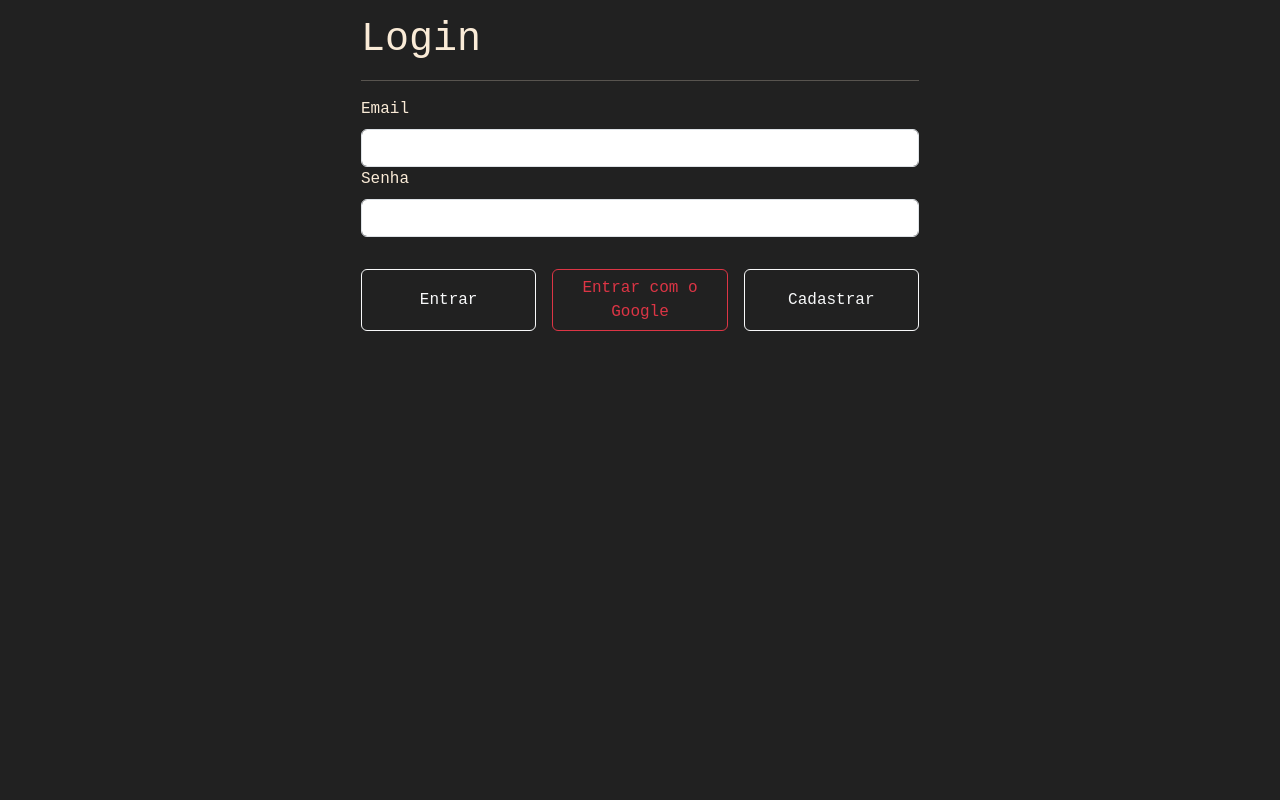
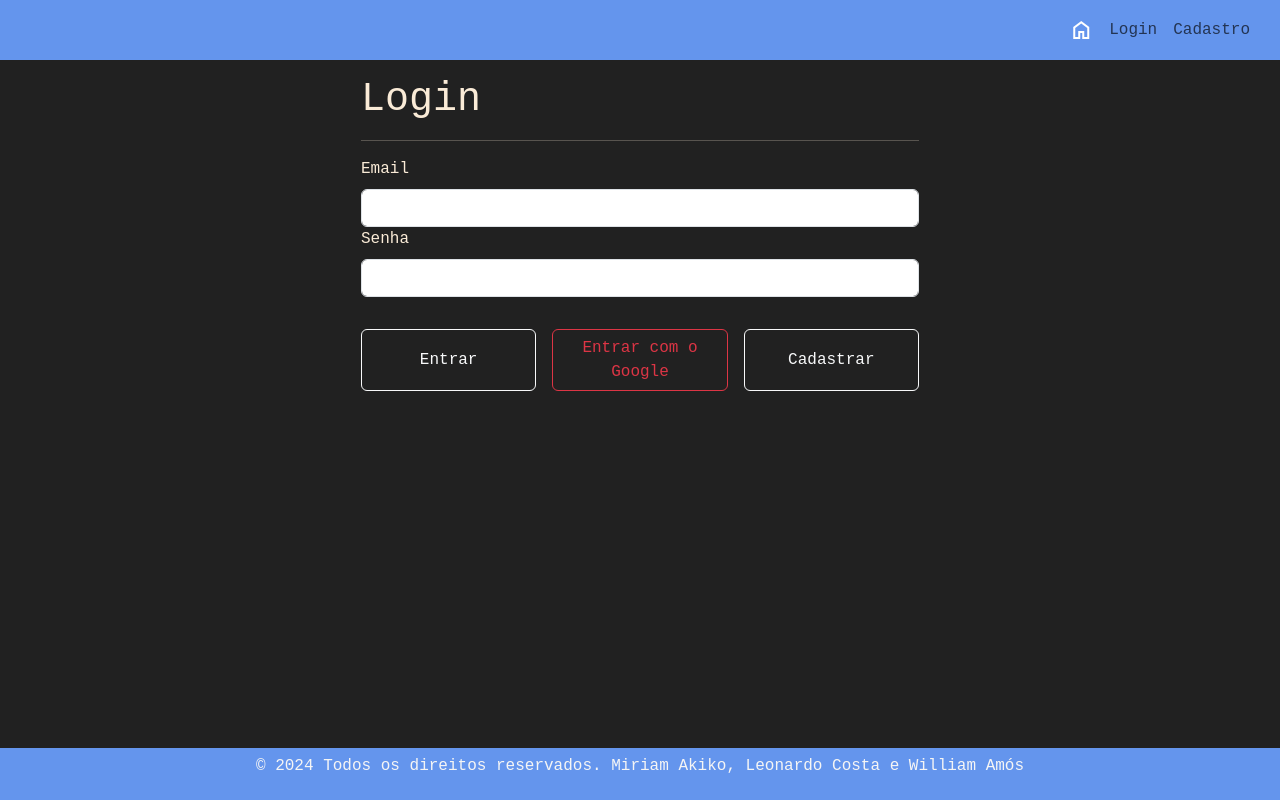
Before and after one commit to leoo-tech/soulcode-atividade6, a React (Vite) app: page /login in a window 1280 px wide. Built offline with nearby package versions, Linux system fonts and the light colour scheme; no server answers.

Commit message:
Reconfiguração do menu com condicional, ajuste do rodape, margens no Catalogo, configuração dos links do App, estilização do Menu, imagem de fundo e responsividade

```diff
--- a/src/App.jsx
+++ b/src/App.jsx
@@ -5,9 +5,9 @@ import Catalogo from "./pages/Catalogo";
 import Home from "./pages/Home";
 import Login from "./pages/Login";
 import Cadastro from "./pages/Cadastro";
-// import NotFound from "./pages/NotFound";
-// import Menu from './components/Menu';
-// import Footer from './components/Rodape';
+import NotFound from "./pages/NotFound";
+import Menu from './components/Menu';
+import Footer from './components/Rodape';
 import { Toaster } from 'react-hot-toast';
 import { useEffect, useState } from "react";
 import { onAuthStateChanged } from "firebase/auth";
@@ -44,7 +44,7 @@ function App() {
     <>
       <UsuarioContext.Provider value={usuarioLogado}>
         <BrowserRouter>
-          {/* <Menu /> */}
+          <Menu />
           <Routes>
             <Route path="/" element={<Home />} />
             <Route path="/filmes/adicionar" element={<AdicionarFilme />} />
@@ -52,9 +52,9 @@ function App() {
             <Route path="/filmes" element={<Catalogo />} />
             <Route path='/login' element={<Login />} />
             <Route path='/cadastro' element={<Cadastro />} />
-            {/* <Route path="*" element={<NotFound />} /> */}
+            <Route path="*" element={<NotFound />} />
           </Routes>
-          {/* <Footer /> */}
+          <Footer />
         </BrowserRouter>
         <Toaster position="bottom-rigth" />
       </UsuarioContext.Provider >
--- a/src/components/Menu.jsx
+++ b/src/components/Menu.jsx
@@ -1,11 +1,11 @@
 import { Link, useNavigate } from "react-router-dom";
 import { Container, Navbar, Nav, Button } from "react-bootstrap";
 import { logout } from "../firebase/auth";
-
-
+import { useContext } from "react";
+import { UsuarioContext } from "../contexts/UsuarioContext";
 
 function Menu() {
-
+    const usuario = useContext(UsuarioContext);
     const navigate = useNavigate();
 
     function handleLogout(){
@@ -26,29 +26,29 @@ function Menu() {
                                        home
                                     </span>
                                </Link>
+                               {usuario && <span className="text-light nav-link">{usuario.displayName}</span>}
+                                {!usuario &&
                                 <Link
-                                    className="nav-link inicio topo"
+                                    className="nav-link"
                                     to="/login">
                                     Login
-                                </Link>
-                                    <Link
-                                    className="nav-link inicio topo"
+                                </Link>}
+                                {!usuario &&
+                                <Link
+                                    className="nav-link"
                                     to= "cadastro">
                                     Cadastro
-                                </Link>
+                                </Link>}
+                                {usuario &&
                                 <Link
-                                    className="nav-link inicio topo"
-                                    to="/editarfilme">
-                                    EditarFilme
-                                </Link>
-                                <Link
-                                    className="nav-link inicio topo"
-                                    to="/catalogo">
-                                    Catalogo
-                                </Link>
+                                className="nav-link"
+                                to="/filmes">
+                                Catalogo
+                                </Link>}
+                                {usuario &&
                                 <Button variant="outline-light" onClick={handleLogout}>
                                 Sair
-                                </Button>
+                                </Button>}
                             </Nav>
                         </Navbar.Collapse>
                     </Container>
--- a/src/components/Rodape.jsx
+++ b/src/components/Rodape.jsx
@@ -1,9 +1,9 @@
 function Rodape(){
 
     return(
-        <section>
-            <p className="rodape"> © 2024 Todos os direitos reservados. Miriam Akiko, Leonardo Costa e William Amós </p>
-        </section>
+        <footer className="rodape">
+            <p> © 2024 Todos os direitos reservados. Miriam Akiko, Leonardo Costa e William Amós </p>
+        </footer>
     );
 
 }
--- a/src/index.css
+++ b/src/index.css
@@ -12,13 +12,16 @@
   color: whitesmoke;
   padding: 6px;
   margin-right: 0px;
-  margin-bottom: 0;
+  bottom: 0;
+  width: 100%;
+  position: fixed;
 }
 
 body {
   background-color: #212121;
   font-family: monospace;
   color: antiquewhite;
+  width:100%;
 }
 
 .icone-home{
@@ -43,8 +46,8 @@ body {
 }
 
 .imagem-home{
-  height: 629px;
-  width: 210vh;
+  height: 100%;
+  width: 100%;
 }
 
 .buttons {
--- a/src/pages/Catalogo.jsx
+++ b/src/pages/Catalogo.jsx
@@ -42,9 +42,8 @@ function Catalogo() {
     return (
         <main>
             <Container className="mt-2">
-                <h1>Seu catálogo de filmes</h1>
-                <hr />
-                <Link className="btn btn-outline-primary" to="/filmes/adicionar">Adicionar filme</Link>
+                <h1 className="m-5">Seu catálogo de filmes</h1>
+                <Link className="btn btn-outline-primary ms-5" to="/filmes/adicionar">Adicionar filme</Link>
                 {filmes ? <section className="mt-3">
                     {filmes.map((filme) => {
                         return <Card key={filme.id} className="m-5">
```
